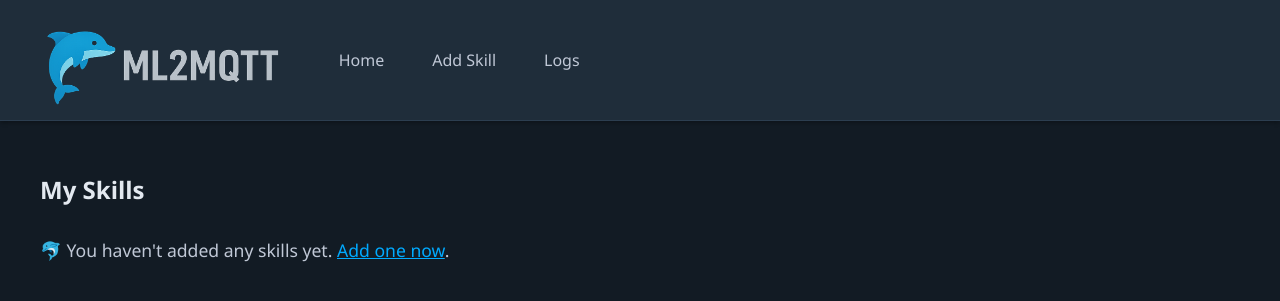
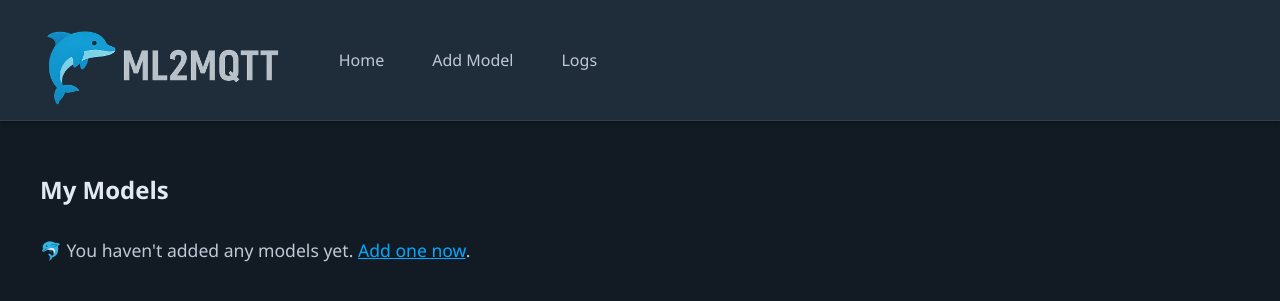
Before and after one commit to donutsoft/ml2mqtt, a Flask app: template templates/home.html in a window 1280 px wide. Shown: the top 301 px of the page. Run offline with Flask 2, Linux system fonts and the light colour scheme; the template is opened without the code that fills it, so the values that code supplies are empty; parts of the project's set-up code (start-up, migrations or seed data) failed here and were passed over.

Commit message:
Initial rename from skill to model

```diff
--- a/SkillManager.py
+++ b/SkillManager.py
@@ -12,7 +12,7 @@ class SkillManager:
 
     def addSkill(self, skill):
         if not self.skillExists(skill):
-            self._skills[skill] = SkillService(self._mqttClient, SkillStore(skill + ".db"))
+            self._skills[skill.lower()] = SkillService(self._mqttClient, SkillStore(skill + ".db"))
         else:
             raise ValueError(f"Skill {skill} already exists.")
         return self._skills[skill]
@@ -27,8 +27,8 @@ class SkillManager:
         return map(lambda x: self.getSkillName(x), os.listdir("skills/"))
 
     def removeSkill(self, skillName):
+        del self._skills[skillName.lower()]
         os.remove("skills/" + skillName + ".db")
-        del self._skills[skillName.lower()]
 
     def getSkill(self, skillName):
         return self._skills[skillName.lower()]
--- a/SkillStore.py
+++ b/SkillStore.py
@@ -2,7 +2,7 @@ import sqlite3
 import struct
 import time
 import logging
-
+import os
 class SkillStore:
     TYPE_INT = 0
     TYPE_FLOAT = 1
--- a/app.py
+++ b/app.py
@@ -7,6 +7,7 @@ from io import StringIO
 
 import json
 import logging
+import os
 
 logging.basicConfig(level=logging.INFO)
 logStream = StringIO()
@@ -18,6 +19,7 @@ logger = logging.getLogger("ml2mqtt")
 logger.setLevel(logging.INFO)
 logger.addHandler(streamHandler)
 
+os.mkdir("skills") if not os.path.exists("skills") else None
 
 app = Flask(__name__)
 config = Config()
@@ -26,50 +28,50 @@ skillManager = SkillManager(mqttClient)
 
 @app.route("/")
 def home():
-    skills = []
-    skillMap = skillManager.getSkills()
-    for skill in skillMap:
-        skillName = skillMap[skill].getName()
-        skills.append({
-            "name": skillName,
-            "mqtt_topic": skillMap[skill].getMqttTopic()
+    models = []
+    modelMap = skillManager.getSkills()
+    for model in modelMap:
+        modelName = modelMap[model].getName()
+        models.append({
+            "name": modelName,
+            "mqtt_topic": modelMap[model].getMqttTopic()
         })
-    return render_template("home.html", title="Home", active_page="home", skills=skills)
+    return render_template("home.html", title="Home", active_page="home", models=models)
 
-@app.route("/check-skill-name")
-def checkSkill():
-    skill_name = request.args.get("name", "").strip().lower()
-    slug = slugify(skill_name)
-    is_taken = skillManager.skillExists(skill_name)
+@app.route("/check-model-name")
+def checkModel():
+    model_name = request.args.get("name", "").strip().lower()
+    slug = slugify(model_name)
+    is_taken = skillManager.skillExists(slug)
     return json.dumps({"exists": is_taken})
 
 def slugify(name):
     return ''.join(c if c.isalnum() else '-' for c in name.lower()).strip('-')
 
-@app.route("/create-skill", methods=["GET", "POST"])
-def createSkill():
+@app.route("/create-model", methods=["GET", "POST"])
+def createModel():
     if request.method == "POST":
-        skillName = request.form.get("skill_name")
+        modelName = request.form.get("model_name")
         defaultValue = request.form.get("default_value")
         mqttTopic = request.form.get("mqtt_topic")
 
-        newSkill = skillManager.addSkill(skillName)
-        newSkill.setMqttTopic(mqttTopic)
-        newSkill.setDefaultValue("*", defaultValue)
-        newSkill.setName(skillName)
-        newSkill.subscribeToMqttTopics()
+        newModel = skillManager.addSkill(modelName)
+        newModel.setMqttTopic(mqttTopic)
+        newModel.setDefaultValue("*", defaultValue)
+        newModel.setName(modelName)
+        newModel.subscribeToMqttTopics()
 
         return redirect(url_for("home"))  # Or wherever you want to go next
 
-    return render_template("create-skill.html", title="Add Skill", active_page="create_skill")
+    return render_template("create-model.html", title="Add Model", active_page="create_model")
 
-@app.route("/delete-skill/<string:skillName>", methods=["POST"])
-def deleteSkill(skillName):
-    skillManager.removeSkill(skillName)
+@app.route("/delete-model/<string:modelName>", methods=["POST"])
+def deleteModel(modelName):
+    skillManager.removeSkill(modelName)
     return redirect(url_for("home"))
 
-@app.route("/edit-skill", methods=["GET", "POST"])
-def editSkill():
+@app.route("/edit-model", methods=["GET", "POST"])
+def editModel():
     pass
 
 @app.route("/logs")
@@ -80,12 +82,3 @@ def logs():
 def logsRaw():
     logLines = logStream.getvalue().splitlines()
     return render_template("logs_raw.html", logs=logLines)
-
-
-#database = Database("test_skill")
-#database.addObservation("test_label", { "basement": 123, "livingroom": 456 })
-#database.addObservation("test_label", { "basement": 726 })
-#database.addObservation("test_label", { "basement": 700, "bedroom": 326 })
-
-#for obs in database.getObservations():
- #   print(obs)
--- a/templates/base.html
+++ b/templates/base.html
@@ -17,7 +17,7 @@
 
       <div class="nav-links">
         <a href="{{ url_for('home') }}" class="{% if active_page == 'home' %}active{% endif %}">Home</a>
-        <a href="{{ url_for('createSkill') }}" class="{% if active_page == 'create_skill' %}active{% endif %}">Add Skill</a>
+        <a href="{{ url_for('createModel') }}" class="{% if active_page == 'create_model' %}active{% endif %}">Add Model</a>
         <a href="{{ url_for('logs') }}" class="{% if active_page == 'logs' %}active{% endif %}">Logs</a>
       </div>
 </nav>
--- a/templates/home.html
+++ b/templates/home.html
@@ -1,26 +1,26 @@
 {% extends "base.html" %}
 {% block content %}
 
-<h2>My Skills</h2>
+<h2>My Models</h2>
 
-{% if skills %}
+{% if models %}
 <table style="width: 100%; border-collapse: collapse; margin-top: 1.5rem;">
     <thead>
       <tr style="background-color: #1f2d3a;">
-        <th style="text-align: left; padding: 0.75rem; border-bottom: 1px solid #2c3e50;">Skill Name</th>
+        <th style="text-align: left; padding: 0.75rem; border-bottom: 1px solid #2c3e50;">Model Name</th>
         <th style="text-align: left; padding: 0.75rem; border-bottom: 1px solid #2c3e50;">MQTT Topic</th>
         <th style="text-align: center; padding: 0.75rem; border-bottom: 1px solid #2c3e50;">Actions</th>
       </tr>
     </thead>
     <tbody>
-      {% for skill in skills %}
+      {% for model in models %}
       <tr style="border-bottom: 1px solid #2c3e50;">
-        <td style="padding: 0.75rem;">{{ skill.name }}</td>
-        <td style="padding: 0.75rem;">{{ skill.mqtt_topic }}</td>
+        <td style="padding: 0.75rem;">{{ model.name }}</td>
+        <td style="padding: 0.75rem;">{{ model.mqtt_topic }}</td>
         <td style="padding: 0.75rem; text-align: center;">
           <div style="display: flex; justify-content: center; gap: 2rem;">
-            <a href="{{ url_for('editSkill', skillId=skill.id) }}" style="color: #00aaff;">Edit</a>
-            <a href="#" onclick="confirmDelete('{{ skill.name }}', '{{ skill.name }}')" style="color: #ff4d4d;">Delete</a>
+            <a href="{{ url_for('editModel', modelId=model.id) }}" style="color: #00aaff;">Edit</a>
+            <a href="#" onclick="confirmDelete('{{ model.name }}', '{{ model.name }}')" style="color: #ff4d4d;">Delete</a>
           </div>
         </td>
       </tr>
@@ -33,13 +33,13 @@
   </form>
 
   <script>
-    function confirmDelete(skillId, skillName) {
-      const confirmMsg = `Are you sure you want to delete the skill "${skillName}"? This action cannot be undone.`;
+    function confirmDelete(modelId, modelName) {
+      const confirmMsg = `Are you sure you want to delete the model "${modelName}"? This action cannot be undone.`;
       if (confirm(confirmMsg)) {
         const form = document.getElementById('deleteForm');
         const input = document.getElementById('deleteSkillId');
-        input.value = skillName;
-        form.action = `/delete-skill/${skillName}`;
+        input.value = modelName;
+        form.action = `/delete-model/${modelName}`;
         form.submit();
       }
     }
@@ -47,7 +47,7 @@
 
 {% else %}
   <p style="margin-top: 2rem; font-size: 1.1rem; color: #c0c8d6;">
-    🐬 You haven't added any skills yet. <a href="{{ url_for('createSkill') }}" style="color: #00aaff;">Add one now</a>.
+    🐬 You haven't added any models yet. <a href="{{ url_for('createModel') }}" style="color: #00aaff;">Add one now</a>.
   </p>
 {% endif %}
 
```
Also changed, not shown: templates/create-model.html (renamed from templates/create-skill.html, +14 -14 lines), templates/model-settings.html (renamed from templates/skill-settings.html).
